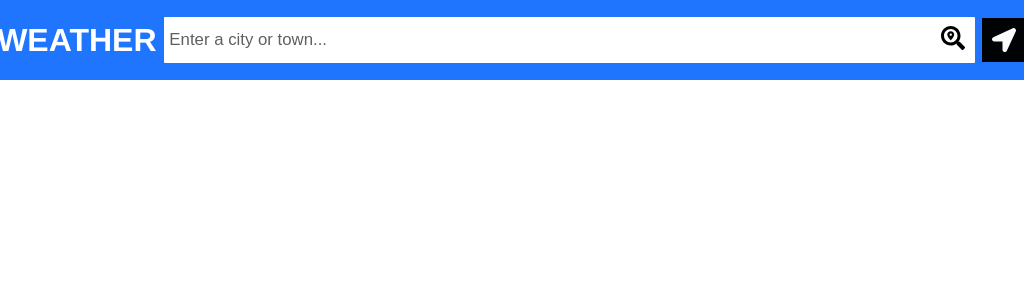
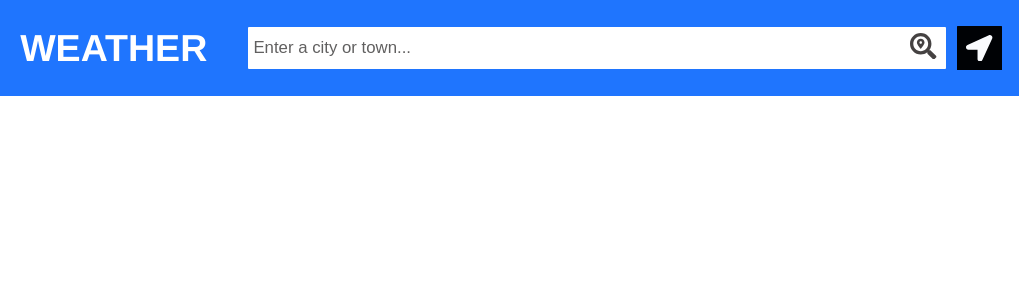
Before and after one commit to W-ill-c/Weather-App-React, a React (Create React App) app: page / in a window 1024 px wide. Shown: the top 300 px of the page. Built offline with nearby package versions, Linux system fonts and the light colour scheme.

Commit message:
css 992 width and up

```diff
--- a/src/searchNavComponents/search.css
+++ b/src/searchNavComponents/search.css
@@ -14,6 +14,7 @@
     padding: 0px;
     margin: 0px;
     /* font-size: larger; */
+    cursor: pointer;
 }
 
 .title{
@@ -57,6 +58,7 @@
     cursor: pointer;
     position: relative;
     right: 6px;
+    color: rgb(69, 66, 66);
 }
 
 .locationIconDiv{
@@ -79,7 +81,49 @@
 }
 
 @media screen and (min-width: 992px) and (max-width: 1200px) {
+    .locationSearch{
+        height: 12vh;
+        width: 99.5vw;
+    }
 
+    .searchInput{
+        position: relative;
+        right: 0.6vw;
+    }
+
+    .locationIcon{
+        font-size: 1.65rem;
+        position: relative;
+    }
+
+    .searhIcon{
+        font-size: 1.65rem;
+        right: 6px;
+    }
+
+    .title h1{
+        font-size: 2.35rem;
+    }
+
+    .title{
+        right: 0.2vw;
+    }
+
+    .searchInput ::placeholder{
+        font-size: 1.05rem;
+    }
+
+    .searchInput form{
+        width: 67.5vw;
+        height: 2.2rem;
+        position: relative;
+        left: 2.2vw;
+    }
+
+    .locationIconDiv{
+        position: relative;
+        right: 1vw;
+    }
 }
 
 @media screen and (min-width: 600px) and (max-width: 991.9px) {
```
